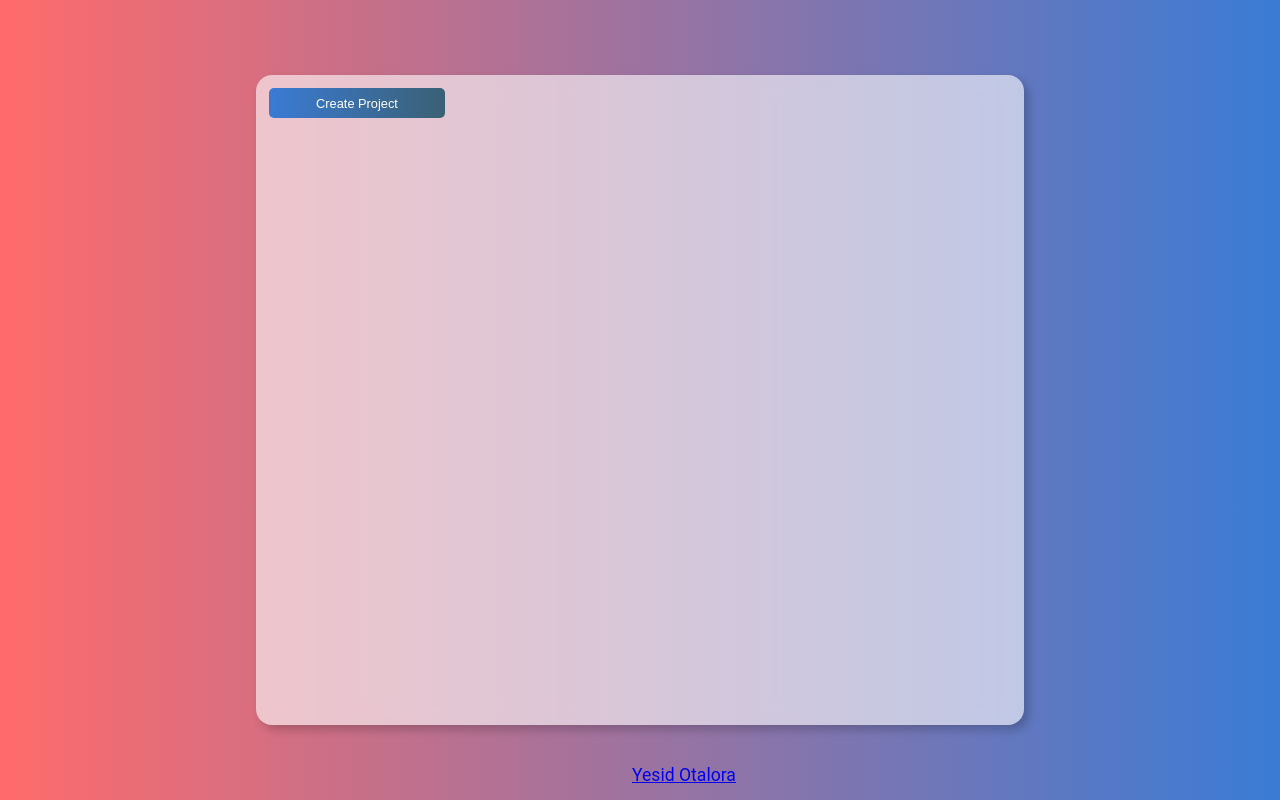
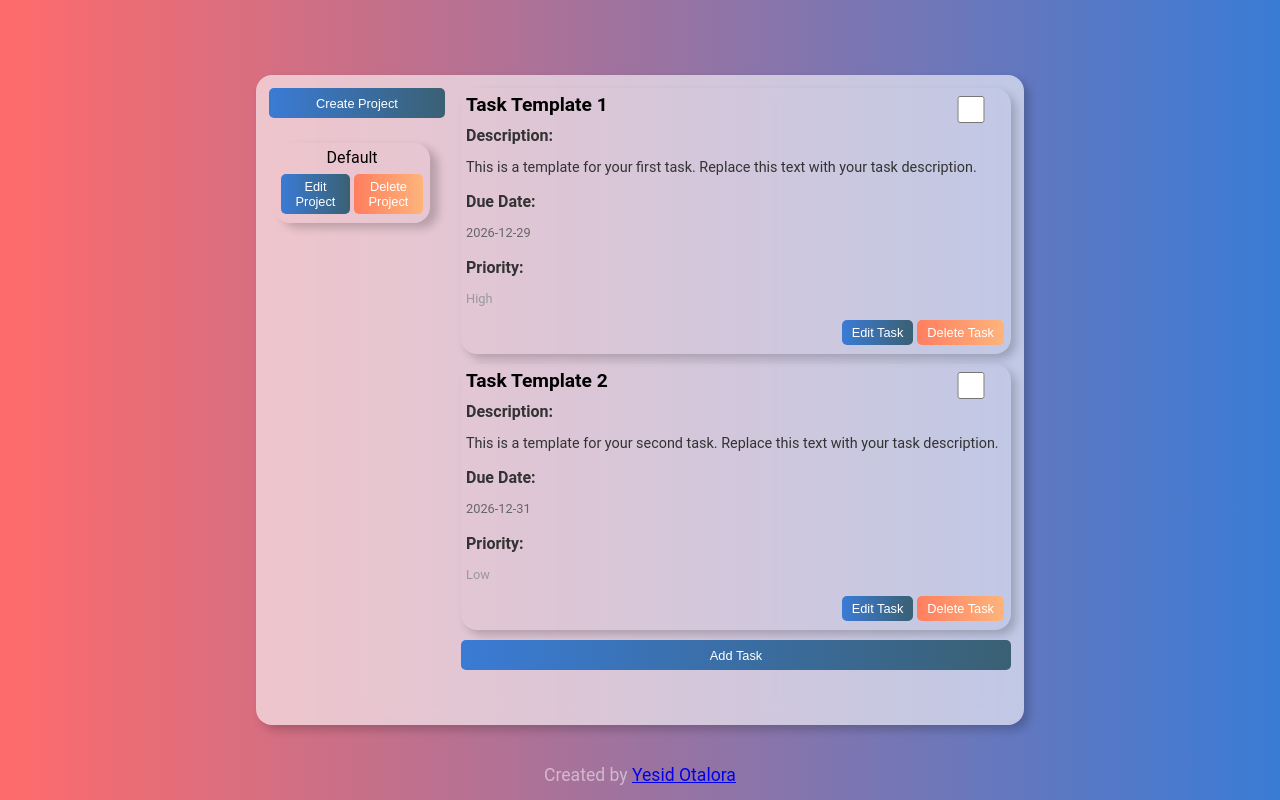
Before and after one commit to mgkdante/todo-app, a website built with webpack: page dist/index.html in a window 1280 px wide. Built offline with nearby package versions, Linux system fonts and the light colour scheme.

Commit message:
Adjusting some edge-cases

```diff
--- a/src/Project/project.js
+++ b/src/Project/project.js
@@ -45,7 +45,7 @@ const defaultProject =
 // Add the default project to the project list
 try {
     const loadedProjects = JSON.parse(localStorage.getItem('projectList'));
-    if (loadedProjects.length > 0) {
+    if (loadedProjects && loadedProjects.length > 0) {
         projectList = loadedProjects.map(project => {
             const newProject = new Project(project.title);
             newProject.tasks = project.tasks.map(task => new Task(task.title, task.description, task.dueDate, task.priority));
@@ -54,8 +54,8 @@ try {
     } else {
         projectList = [defaultProject];
     }
-} catch (e) {
-    throw new Error(e);
+} catch {
+    projectList = [defaultProject];
 }
 
 const updateLocalStorage = () => {
--- a/src/style.css
+++ b/src/style.css
@@ -261,7 +261,5 @@ footer {
     align-items: center;
     font-size: 1.1rem;
     /* Add these properties */
-    color: transparent;
-    background-clip: text;
-    -webkit-background-clip: text;
+    color: rgba(255, 255, 255, 0.5);
 }
```
Also changed, not shown: dist/bundle.js.
